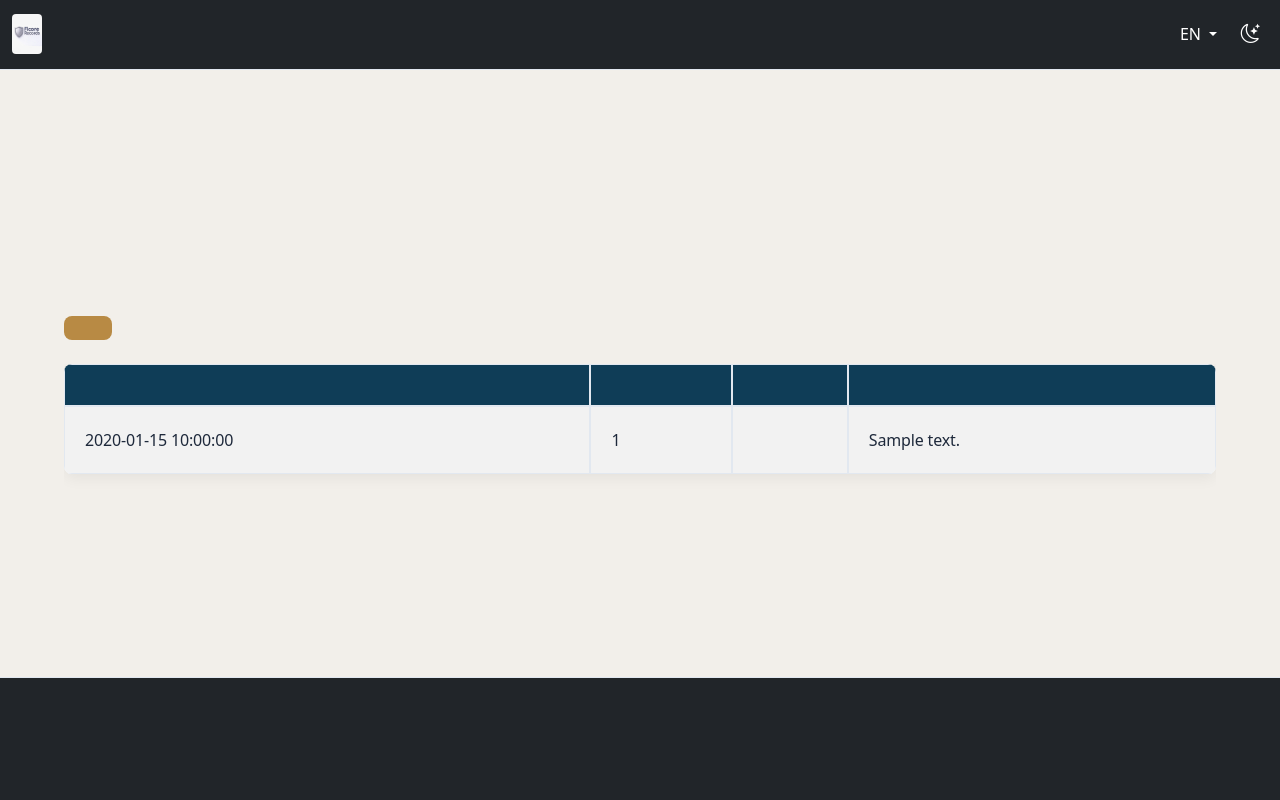
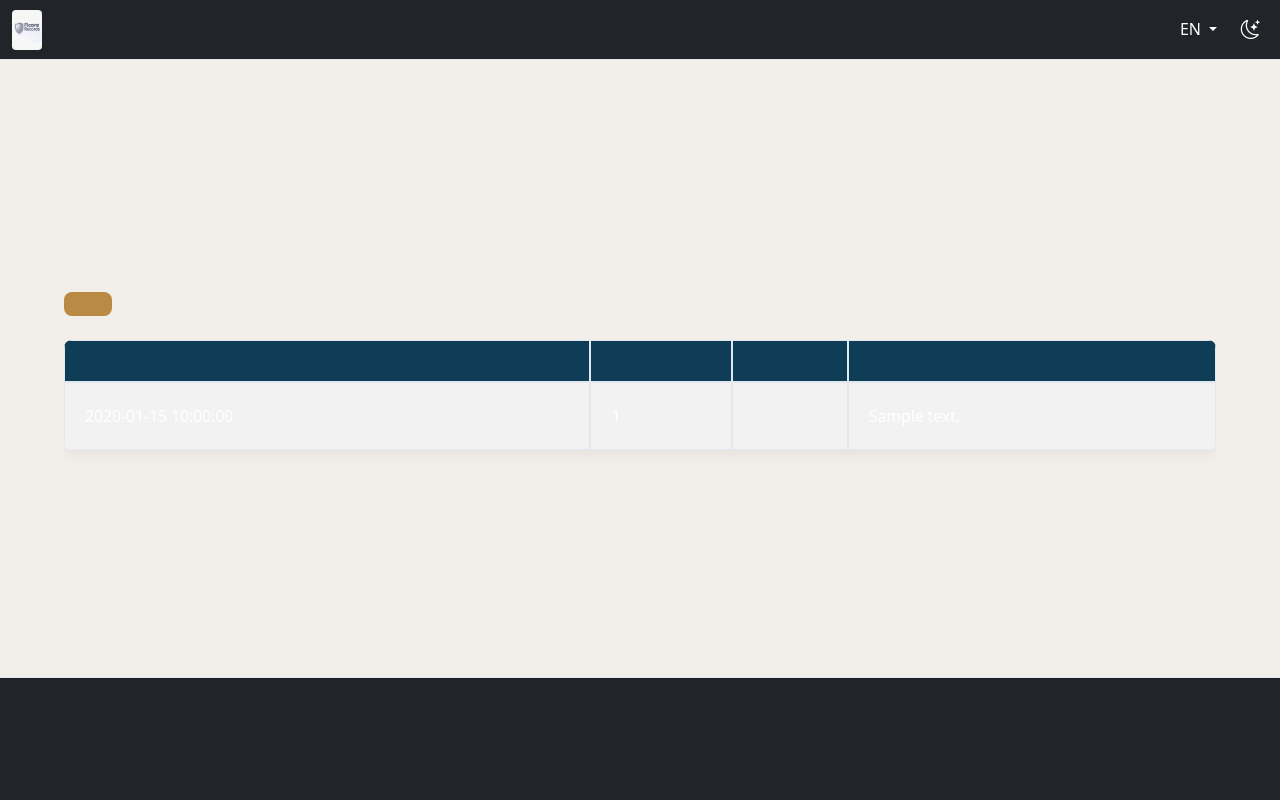
Before and after one commit to FicoreAfrica/Ficore-Records, a Python web app: template ficore-accounting/templates/admin/audit.html in a window 1280 px wide. Run offline with Jinja, Linux system fonts and the light colour scheme; the template is opened without the code that fills it: most values are stand-ins (such as "Sample title", 1, 10 or a date in 2020).

Commit message:
Update styles.css

```diff
--- a/ficore-accounting/static/css/styles.css
+++ b/ficore-accounting/static/css/styles.css
@@ -1,5 +1,6 @@
 /* --- Root Variables (Light Mode) --- */
 :root {
+    --navbar-height: 60px; /* Navbar height for consistent spacing */
     --background-main: #F2EFEA;
     --card-bg: #ffffff;
     --button-primary-bg: #b88a44;
@@ -24,35 +25,36 @@
     --alert-warning-border: #ffe58f;
     --alert-warning-text: #ad8b00;
     --alert-info-bg: #e6f7ff;
+    --alert-info-text: #0050b3;
     --alert-info-border: #91d5ff;
-    --alert-info-text: #0050b3;
     --text-color: #1e293b;
+    --text-muted: #6b7280;
     --text-secondary: #4a5568;
-    --text-muted: #6b7280;
     --navbar-bg: #0F3D57;
     --navbar-text-color: #ffffff;
     --footer-bg: #0F3D57;
     --card-border: #e2e8f0;
     --card-shadow: 0 4px 15px rgba(0, 0, 0, 0.06);
-    --card-shadow-hover: 0 16px 32px rgba(0, 30, 80, 0.15);
-    --form-bg: #ffffff;
+    --card-shadow-hover: 0 16px 32px rgba(0, 15, 40, 0.1);
     --table-border: #e2e8f0;
     --table-header-bg: #0F3D57;
-    --table-text: #1e293b;
+    --table-text: #ffffff;
     --table-light-bg: #f8fafc;
     --table-striped-bg: #f1f5f9;
     --amount-highlight: #3A86FF;
     --error-highlight: #a8071a;
     --accent-blue: #3A86FF;
     --success-color: #10b981;
-    --table-row-even-bg: #FDFEFC;
-    --table-row-bg-overdue: #fefcbf;
-    --table-row-bg-pending: #fef9c3;
-    --table-row-bg-settled: #d1fae5;
+    --table-row-even-bg-bg-color: #f8f8f8;
+    --table-row-bg-color: #fefefe;
+    --table-row-bg-overdue-bg-color: #fefeee;
+    --table-row-bg-pending-bg-color: #fff9e0;
+    --table-row-bg-settled-bg-color: #e0f7e0;
 }
 
 /* --- Dark Mode Variables --- */
 .dark-mode {
+    --navbar-height: 60px;
     --background-main: #0f172a;
     --card-bg: #1e293b;
     --button-primary-bg: #4C78C9;
@@ -77,18 +79,17 @@
     --alert-warning-border: #ffeb3b;
     --alert-warning-text: #ffe082;
     --alert-info-bg: #0c2040;
+    --alert-info-text: #d4e8ff;
     --alert-info-border: #4d8ce8;
-    --alert-info-text: #d4e8ff;
     --text-color: #f1f5f9;
+    --text-muted: #9ca3af;
     --text-secondary: #94a3b8;
-    --text-muted: #9ca3af;
     --navbar-bg: #0f172a;
     --navbar-text-color: #f1f5f9;
     --footer-bg: #1e293b;
     --card-border: #475569;
     --card-shadow: 0 8px 24px rgba(0, 0, 0, 0.25);
     --card-shadow-hover: 0 16px 32px rgba(0, 0, 0, 0.4);
-    --form-bg: #1e293b;
     --table-border: #475569;
     --table-header-bg: #1e3a8a;
     --table-text: #f1f5f9;
@@ -109,7 +110,7 @@
     margin: 0;
     padding: 0;
     box-sizing: border-box;
-    transition: background-color 0.3s ease, border-color 0.3s ease, color 0.3s ease, transform 0.35s cubic-bezier(0.34, 1.56, 0.64, 1);
+    transition: background-color 0.3s ease, border-color 0.3s ease, color 0.3s ease, transform 0.3s ease;
 }
 
 @media (prefers-reduced-motion: reduce) {
@@ -136,21 +137,13 @@ h1, h2, h3 {
     color: var(--text-color);
 }
 
-h1 {
-    font-size: 2rem;
-}
-
-h2 {
-    font-size: 1.5rem;
-}
-
-h3 {
-    font-size: 1.25rem;
-}
+h1 { font-size: 2rem; }
+h2 { font-size: 1.5rem; }
+h3 { font-size: 1.25rem; }
 
 main {
     flex: 1;
-    padding-top: 100px;
+    padding-top: calc(var(--navbar-height) + 1rem); /* Ensure content starts below navbar */
 }
 
 /* --- Container --- */
@@ -167,6 +160,7 @@ main {
     position: fixed;
     top: 0;
     width: 100%;
+    height: var(--navbar-height);
     z-index: 1000;
 }
 
@@ -435,7 +429,7 @@ main {
     max-width: 400px;
     margin: 1rem auto;
     padding: 1.5rem;
-    background: var(--form-bg);
+    background: var(--card-bg);
     border-radius: 1rem;
     box-shadow: var(--card-shadow);
 }
@@ -547,7 +541,6 @@ main {
 
 .table th {
     background: var(--table-header-bg);
-    color: var(--navbar-text-color);
     font-weight: 700;
     text-transform: uppercase;
     font-size: 0.85rem;
@@ -691,25 +684,11 @@ main {
         padding: 1.5rem;
     }
 
-    h1 {
-        font-size: 2.5rem;
-    }
-
-    h2 {
-        font-size: 1.75rem;
-    }
-
-    .card {
-        padding: 1.5rem;
-    }
-
-    .form-control, .form-select {
-        font-size: 1rem;
-    }
-
-    .table th, .table td {
-        padding: 1.25rem;
-    }
+    h1 { font-size: 2.5rem; }
+    h2 { font-size: 1.75rem; }
+    .card { padding: 1.5rem; }
+    .form-control, .form-select { font-size: 1rem; }
+    .table th, .table td { padding: 1.25rem; }
 }
 
 @media (min-width: 992px) {
@@ -741,7 +720,7 @@ main {
 @media (max-width: 991.98px) {
     .navbar-collapse {
         position: absolute;
-        top: 100%;
+        top: var(--navbar-height);
         left: 0;
         width: 100%;
         background: var(--navbar-bg);
```
